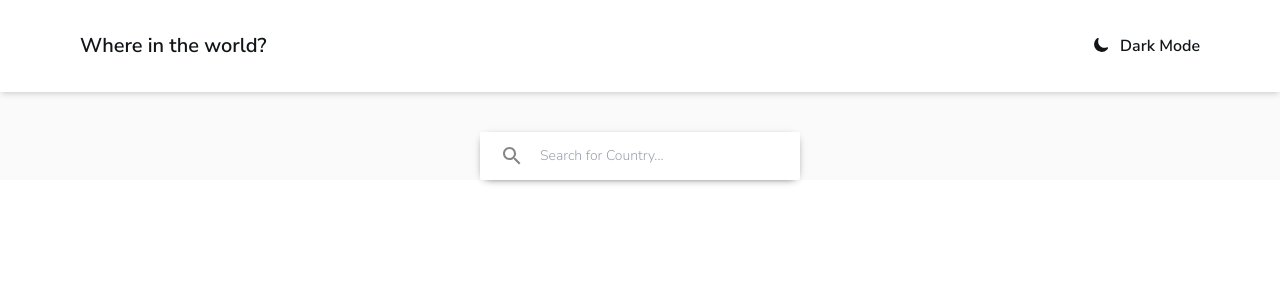
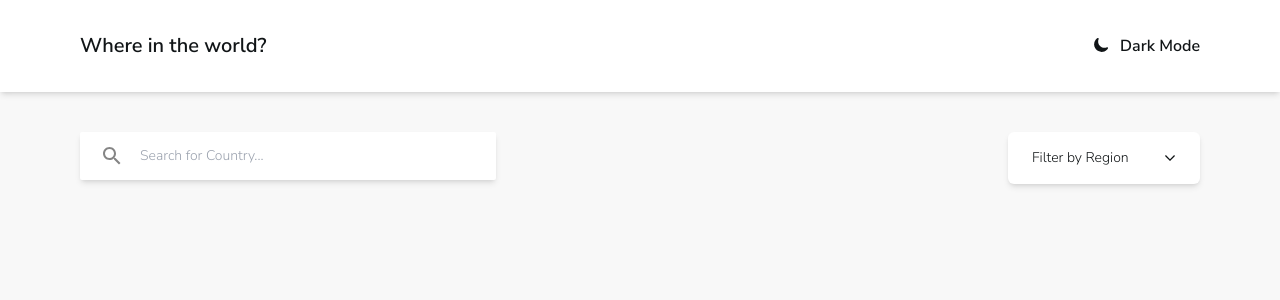
Before and after one commit to Preetam04/rest-countries-api, a React (Create React App) app: page / in a window 1280 px wide. Shown: the top 300 px of the page. Built offline with nearby package versions, Linux system fonts and the light colour scheme.

Commit message:
Created the dropdown section

```diff
--- a/src/components/Body.js
+++ b/src/components/Body.js
@@ -3,9 +3,9 @@ import SearchBar from "./SearchBar";
 
 function Body() {
   return (
-    <>
+    <div className="flex flex-col items-center">
       <SearchBar />
-    </>
+    </div>
   );
 }
 
--- a/src/components/SearchBar.js
+++ b/src/components/SearchBar.js
@@ -1,15 +1,52 @@
-import React from "react";
+import { React, useState } from "react";
 import SearchIcon from "@mui/icons-material/Search";
+import ArrowForwardIosIcon from "@mui/icons-material/ArrowForwardIos";
 
 function SearchBar() {
+  const [dropdownOpen, setDropdownOpen] = useState(false);
+
+  const style = {
+    container:
+      "flex mt-10 flex-col items-center w-80 justify-between h-[8.3rem] sm:flex-row sm:w-full  sm:px-10 lg:px-14 xl:px-20 sm:items-start sm:h-24",
+    inputbar:
+      "flex  flex-row justify-center w-80 px-5 py-3  bg-white rounded-sm  shadow-md text-lightmodeinput text-sm outline-none sm:w-96 xl:w-[26rem]",
+    input: "flex-1  focus:outline-none pl-4 text-sm font-light",
+    dropdownContainer:
+      "w-48 py-4 px-6 bg-white self-start rounded-md  shadow-md flex flex-row justify-between items-center relative cursor-pointer",
+    dropdown: "text-[0.86rem] w-fit text-lightmodetext px-6 cursor-pointer",
+    dropdownEle: " text-lightmodetext text-sm font-light",
+    arrowIcon: "!text-xs rotate-90 !text-lightmodetext",
+    dropdownContainer2:
+      "absolute w-48 h-36 py-3 top-16 left-0  rounded bg-white shadow-md flex flex-col justify-around items-start  duration-300 opacity-0",
+  };
+
   return (
-    <div className="flex  fel-col justify-center">
-      <div className="flex  fel-col justify-center w-80 px-5 py-3 mt-10 bg-white rounded-sm  shadow-[0px_2px_9px_-5px_black] text-lightmodeinput text-sm outline-none ">
+    <div className={style.container}>
+      <div className={style.inputbar}>
         <SearchIcon />
-        <input
-          className="flex-1  focus:outline-none pl-4 text-sm font-light"
-          placeholder="Search for Country..."
-        />
+        <input className={style.input} placeholder="Search for Country..." />
+      </div>
+      <div className="relative">
+        <div
+          className={style.dropdownContainer}
+          onClick={() => setDropdownOpen(!dropdownOpen)}
+        >
+          <p className={style.dropdownEle}>Filter by Region</p>
+          <ArrowForwardIosIcon className={style.arrowIcon} />
+        </div>
+        <div
+          className={
+            dropdownOpen
+              ? `${style.dropdownContainer2} opacity-100`
+              : style.dropdownContainer2
+          }
+        >
+          <p className={style.dropdown}>Africa</p>
+          <p className={style.dropdown}>America</p>
+          <p className={style.dropdown}>Asia</p>
+          <p className={style.dropdown}>Europe</p>
+          <p className={style.dropdown}>Oceania</p>
+        </div>
       </div>
     </div>
   );
--- a/src/index.css
+++ b/src/index.css
@@ -6,4 +6,5 @@
 
 body {
   font-family: "Nunito Sans", sans-serif;
+  background-color: #f8f8f8;
 }
--- a/tailwind.config.js
+++ b/tailwind.config.js
@@ -9,7 +9,7 @@ module.exports = {
       colors: {
         lightmodetext: "hsl(200,15%,8%)",
         lightmodeinput: "hsl(0,0%,52%)",
-        lightmodebackground: "hsl(0,0%,98%)",
+        lightmodebackground: "#f8f8f8",
         darkmodeelements: "hsl(209,23%,22%)",
         darkmodebackground: "hsl(207,26%,17%)",
       },
```
Also changed, not shown: 1 other file (tests, documents, lock files or other folders).
